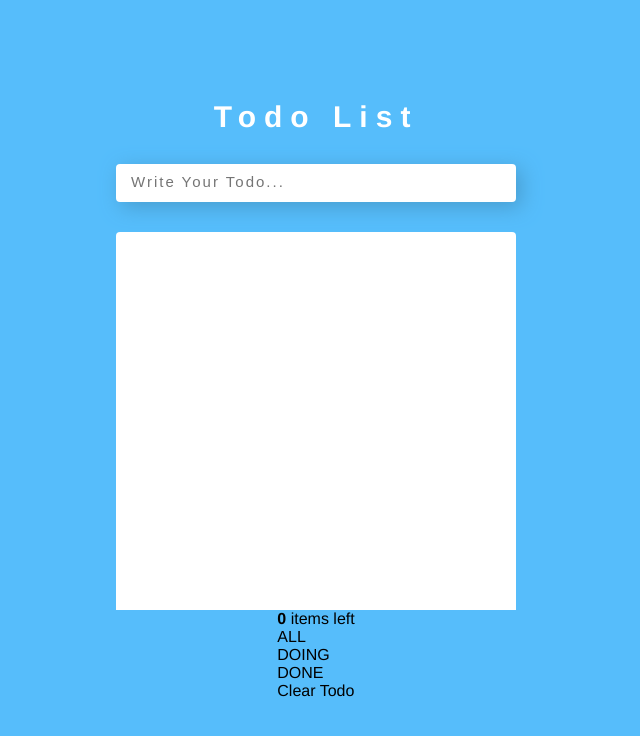
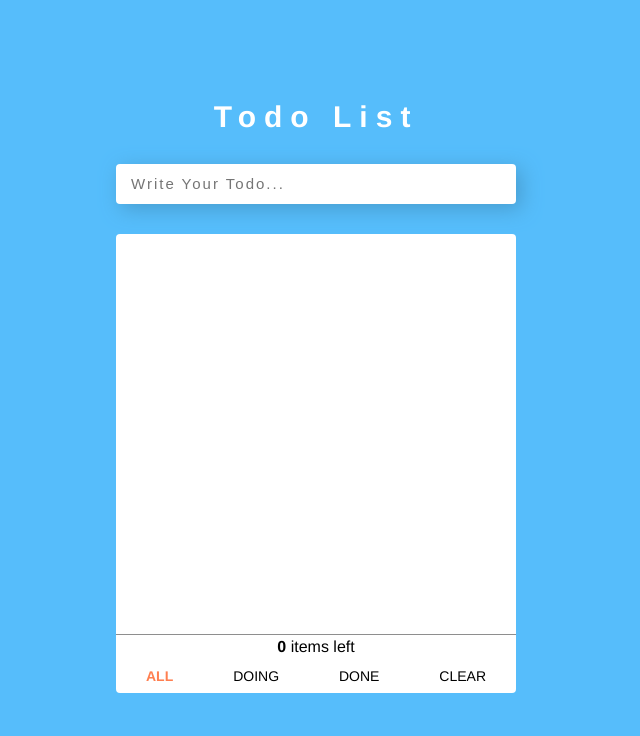
Before and after one commit to junjangsee/vue-todolist, a Vue app: page / in a window 1280 px wide. Shown: the top 736 px of the page, without its empty margins (324-964 px from the left). Built offline with nearby package versions, Linux system fonts and the light colour scheme.

Commit message:
[#33]style: Footer 스타일링

```diff
--- a/src/components/Footer.vue
+++ b/src/components/Footer.vue
@@ -15,7 +15,7 @@
       </li>
       <li>
         <button class="clear-todo" type="button" @click="handleClear">
-          Clear Todo
+          CLEAR
         </button>
       </li>
     </ul>
@@ -43,4 +43,46 @@ export default {
 };
 </script>
 
-<style scoped></style>
+<style scoped>
+.footer {
+  display: flex;
+  flex-direction: column;
+  align-items: center;
+  width: 100%;
+  height: 59px;
+  border-top: 1px solid #8e8e8e;
+  border-bottom-left-radius: 4px;
+  border-bottom-right-radius: 4px;
+  background-color: #fff;
+}
+
+.footer > .todo-count {
+  margin: 3px 0 3px 0;
+}
+
+.footer > .filter-list {
+  display: flex;
+  justify-content: space-around;
+  align-items: center;
+  width: 100%;
+  height: 100%;
+}
+
+.footer > .filter-list > li {
+  padding: 4px;
+}
+
+.footer > .filter-list > li > button {
+  cursor: pointer;
+  font-size: 14px;
+}
+
+.footer > .filter-list > li > .selected {
+  color: coral;
+  font-weight: 700;
+}
+
+.footer > .filter-list > li > .clear-todo:hover {
+  color: red;
+}
+</style>
```
